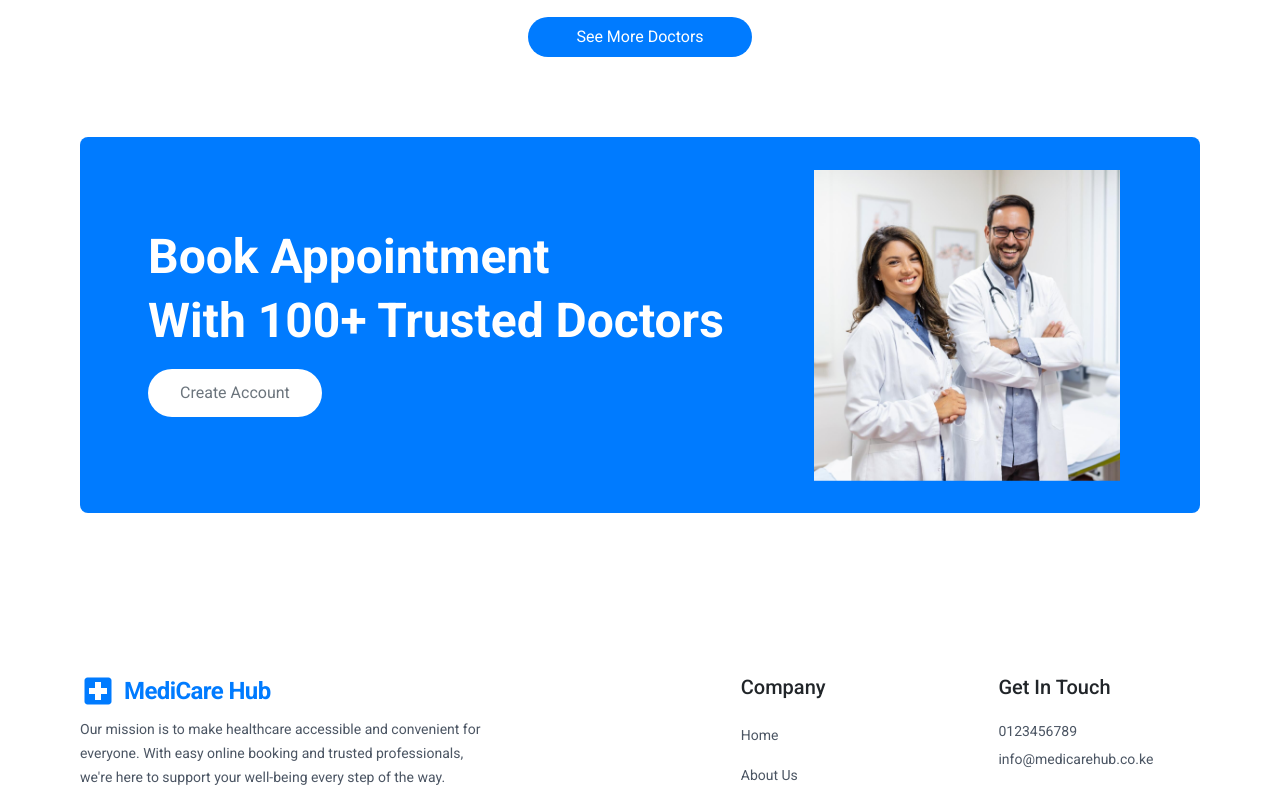
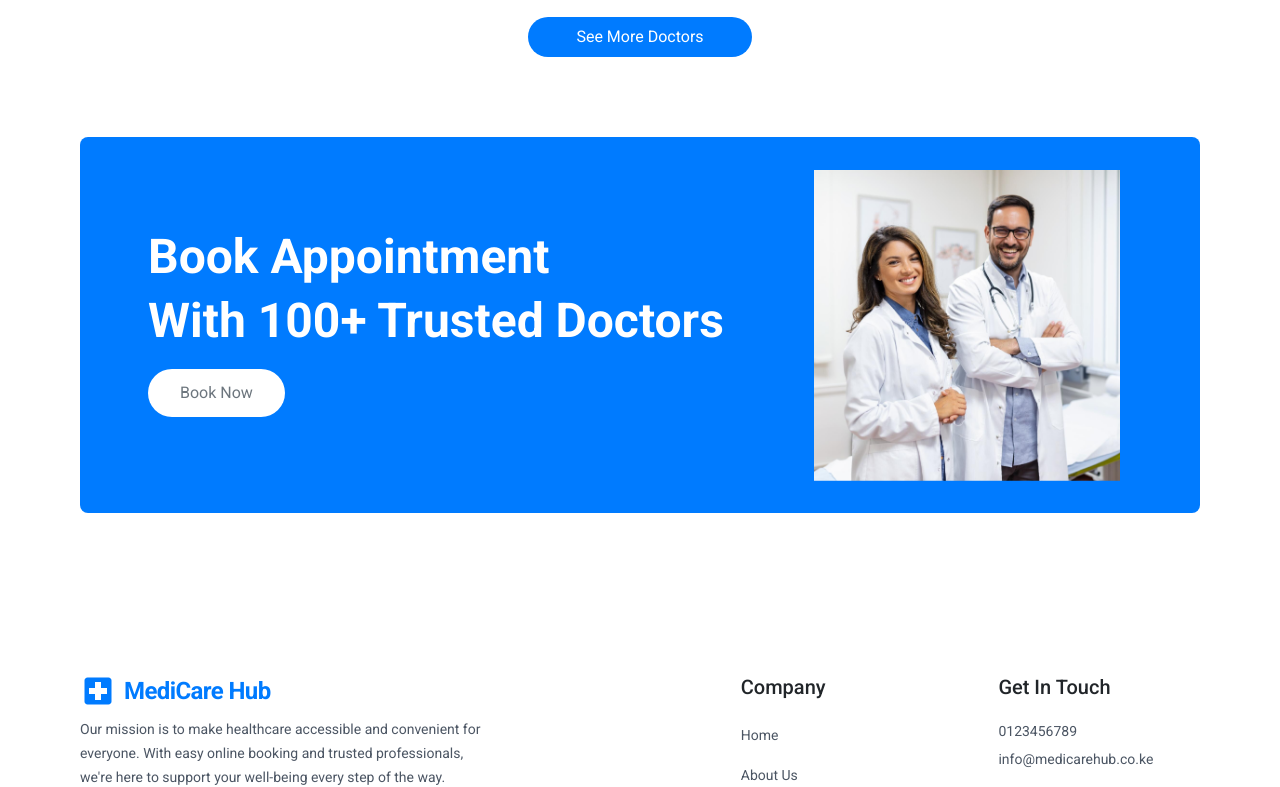
Before and after one commit to briansimiyuj/doctor-appointment-app, a React (Vite) app: page / in a window 1280 px wide. Shown: the part 2300-3087 px from the top of the page. Built offline with nearby package versions, Linux system fonts and the light colour scheme; a web font is replaced by a local one.

Commit message:
Update Banner component to conditionally render buttons based on authentication status

```diff
--- a/src/components/Banner/LeftBannerSide.tsx
+++ b/src/components/Banner/LeftBannerSide.tsx
@@ -1,8 +1,19 @@
+import { useContext } from "react"
 import { useNavigate } from "react-router-dom"
+import { LoginContext } from "../../context/LoginContext"
 
 const LeftBannerSide: React.FC = ()=>{
 
-    const navigate = useNavigate()
+    const navigate = useNavigate(),
+          loginContext = useContext(LoginContext)
+
+    if(!loginContext){
+
+        throw new Error('LoginContext is undefined')
+
+    }
+
+    const { isAuthenticated } = loginContext
 
     return(
 
@@ -16,10 +27,25 @@ const LeftBannerSide: React.FC = ()=>{
 
             </div>
 
-            <button
-                className="bg-white text-sm sm:text-base text-gray-600 px-8 py-3 rounded-full mt-6 hover:scale-105 transition-all"
-                onClick={() => navigate("/login")}
-            >Create Account</button>
+
+            {
+
+                isAuthenticated ?(
+
+                    <button
+                        className="bg-white text-sm sm:text-base text-gray-600 px-8 py-3 rounded-full mt-6 hover:scale-105 transition-all"
+                        onClick={()=>navigate("/doctors")}
+                    >Book Now</button>
+
+                ):(
+
+                    <button
+                        className="bg-white text-sm sm:text-base text-gray-600 px-8 py-3 rounded-full mt-6 hover:scale-105 transition-all"
+                        onClick={()=>navigate("/login")}
+                    >Create Account</button>
+                )
+
+            }
 
         </div>
 
```
Also changed, not shown: 1 other file (tests, documents, lock files or other folders).
